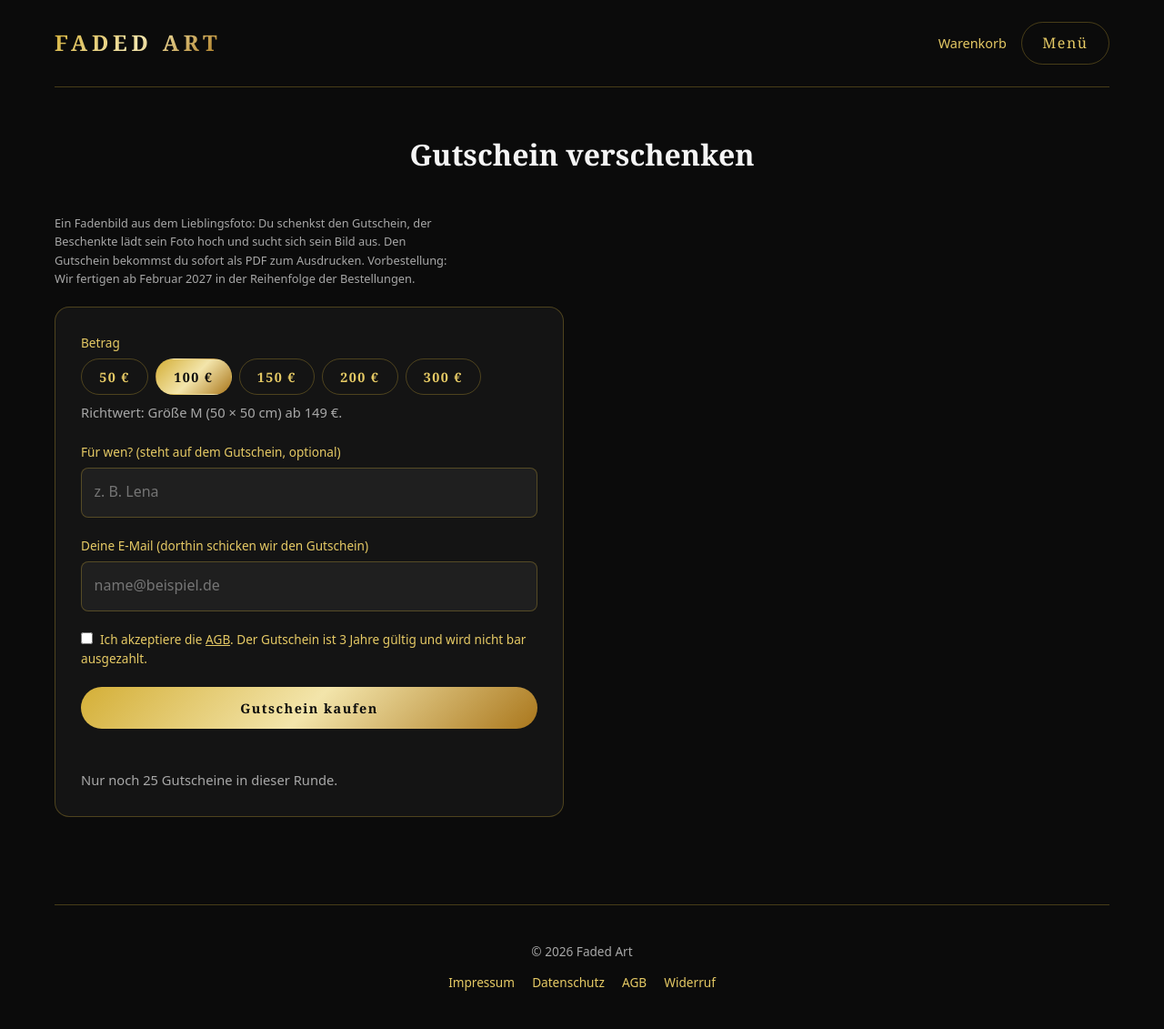
After one commit to fadedArt/faded-art, a Flask app: page /gutschein in a window 1280 px wide. The commit adds this page. Shown: the whole page at 91% size. Run offline with Flask 3, Linux system fonts and the light colour scheme; some web fonts are replaced.

Commit message:
Gutscheine zum Verschenken und Vorbestellen, echte Preise statt Testpreis
- /gutschein: Wertgutschein 50-300 EUR kaufen (Stripe), Code + PDF sofort, Mail an Käufer und dich, Limit 25 (GUTSCHEIN_LIMIT)
- Warenkorb: Gutscheincode einlösen, auch Teilbeträge; deckt er alles, wird ohne Zahlung bestellt
- Testpreis aus (TESTPREIS_QUAD_CENTS=0), Grundpreis 149 EUR bis 50x50 cm (Vorschlag)
- Vorbestell-Hinweis (VORBESTELL_HINWEIS), AGB-Abschnitt Gutscheine, Menü- und Startseiten-Link
- Bereits bezahlte Bilder verschwinden aus dem Warenkorb

Co-Authored-By: Claude Opus 5.5 <noreply@anthropic.com>
Claude-Session: https://claude.ai/code/session_011BzBzknUq7DCmwHEaKUsBt

```diff
--- a/app.py
+++ b/app.py
@@ -1,4 +1,4 @@
-import base64, hashlib, hmac, json, math, mimetypes, os, re, shutil, smtplib, threading, time, urllib.error, urllib.request, uuid
+import base64, hashlib, hmac, json, secrets, math, mimetypes, os, re, shutil, smtplib, threading, time, urllib.error, urllib.request, uuid
 from email.message import EmailMessage
 from datetime import datetime
 from datetime import timedelta
@@ -128,8 +128,72 @@ def lum(rgb):
     return 0.299 * rgb[0] + 0.587 * rgb[1] + 0.114 * rgb[2]
 PINS = {240: 0, 360: 70}                       # Pins -> Aufpreis in €
 BUILD = "b24"   # Versionsnummer: app.py, configure.html, configure.js und style.css müssen dieselbe tragen
-TEST_QUAD_CENTS = int(os.environ.get("TESTPREIS_QUAD_CENTS", "50"))   # Testpreis für ALLE quadratischen Bretter; 0 = aus (Live-Betrieb!)
-BASE_CENTS, BASE_AREA, CENTS_PER_CM2 = 50, 2500, 2.5  # 0,50 € ist noch der Testpreis!
+TEST_QUAD_CENTS = int(os.environ.get("TESTPREIS_QUAD_CENTS", "0"))   # Testpreis für ALLE quadratischen Bretter; 0 = aus (Live-Betrieb)
+BASE_CENTS, BASE_AREA, CENTS_PER_CM2 = 14900, 2500, 2.5   # Vorschlag: 149 € bis 50 x 50 cm, darüber 2,5 Cent je cm² (70 x 70 = 209 €, 100 x 100 = 336 €)
+PREORDER_NOTE = os.environ.get("VORBESTELL_HINWEIS", "Vorbestellung: Wir fertigen ab Februar 2027 in der Reihenfolge der Bestellungen.")
+
+# ---------- Gutscheine (Wertgutscheine, auch zum Vorbestellen) ----------
+VOUCHER_VALUES = (5000, 10000, 15000, 20000, 30000)    # wählbare Werte in Cent
+VOUCHER_LIMIT = int(os.environ.get("GUTSCHEIN_LIMIT", "25"))   # höchstens so viele Gutscheine verkaufen (0 = unbegrenzt)
+VOUCHER_YEARS = 3                                        # gesetzliche Verjährung: 3 Jahre zum Jahresende
+VDIR = os.path.join(DATA_DIR, "gutscheine")
+os.makedirs(VDIR, exist_ok=True)
+_vlock = threading.Lock()
+CODE_RE = re.compile(r"^FA-[A-HJ-NP-Z2-9]{4}-[A-HJ-NP-Z2-9]{4}$")
+
+def voucher_load(code):
+    code = (code or "").strip().upper()
+    if not CODE_RE.match(code):
+        return None
+    try:
+        with open(os.path.join(VDIR, code + ".json")) as f:
+            return json.load(f)
+    except OSError:
+        return None
+
+def voucher_save(v):
+    p = os.path.join(VDIR, v["code"] + ".json")
+    with open(p + ".tmp", "w") as f:
+        json.dump(v, f)
+    os.replace(p + ".tmp", p)
+
+def voucher_sold():
+    return sum(1 for f in os.listdir(VDIR) if f.endswith(".json"))
+
+def voucher_valid_until(created):
+    y = time.localtime(created).tm_year + VOUCHER_YEARS
+    return f"31.12.{y}"
+
+def voucher_ok(v):
+    return bool(v) and v["left"] > 0 and time.time() < time.mktime((time.localtime(v["created"]).tm_year + VOUCHER_YEARS, 12, 31, 23, 59, 59, 0, 0, -1))
+
+def voucher_create(session_id, cents, email, name):
+    """Legt den Gutschein nach bezahlter Zahlung an. Mehrfachmeldung derselben Zahlung erzeugt keinen zweiten."""
+    with _vlock:
+        for f in os.listdir(VDIR):
+            if f.endswith(".json"):
+                v = json.load(open(os.path.join(VDIR, f)))
+                if v.get("session") == session_id:
+                    return v
+        alphabet = "ABCDEFGHJKLMNPQRSTUVWXYZ23456789"
+        while True:
+            code = "FA-" + "".join(secrets.choice(alphabet) for _ in range(4)) + "-" + "".join(secrets.choice(alphabet) for _ in range(4))
+            if not os.path.exists(os.path.join(VDIR, code + ".json")):
+                break
+        v = dict(code=code, cents=cents, left=cents, email=email, name=name, session=session_id, created=time.time(), uses=[])
+        voucher_save(v)
+    threading.Thread(target=voucher_mail, args=(v,), daemon=True).start()
+    return v
+
+def voucher_use(code, cents, use_id):
+    """Zieht cents vom Gutschein ab (einmal je use_id)."""
+    with _vlock:
+        v = voucher_load(code)
+        if not v or use_id in v["uses"]:
+            return
+        v["left"] = max(0, v["left"] - cents)
+        v["uses"].append(use_id)
+        voucher_save(v)
 # Feste Größen (Breite x Höhe in cm) je Format. Einzige Quelle: Frontend liest sie von hier.
 SIZES = {
     "rund": {"S": (30, 30), "M": (50, 50), "L": (70, 70), "XL": (100, 100)},   # Durchmesser in cm
@@ -930,6 +994,140 @@ def admin_file(ref, name):
     return send_file(os.path.join(odir(ref), name), as_attachment=(name != "final.png"), max_age=0)
 
 
+# ---------- Gutscheine: Seiten und PDF ----------
+def voucher_pdf(v):
+    """Gutschein zum Ausdrucken (A5 quer)."""
+    pdf = FPDF(orientation="L", format="A5")
+    pdf.set_auto_page_break(False)
+    pdf.add_page()
+    pdf.set_fill_color(11, 11, 11)
+    pdf.rect(0, 0, 210, 148, style="F")
+    pdf.set_draw_color(212, 175, 55)
+    pdf.set_line_width(0.8)
+    pdf.ellipse(140, 24, 100, 100)
+    pdf.set_text_color(212, 175, 55)
+    pdf.set_font("Helvetica", "B", 26)
+    pdf.set_xy(14, 18)
+    pdf.cell(0, 12, "FADED ART")
+    pdf.set_font("Helvetica", "", 13)
+    pdf.set_text_color(240, 240, 240)
+    pdf.set_xy(14, 34)
+    pdf.cell(0, 8, "Gutschein für ein String-Art-Bild aus deinem Foto")
+    if v.get("name"):
+        pdf.set_xy(14, 46)
+        pdf.cell(0, 8, f"Für: {v['name']}")
+    pdf.set_font("Helvetica", "B", 40)
+    pdf.set_text_color(212, 175, 55)
+    pdf.set_xy(14, 60)
+    pdf.cell(0, 18, euro(v["cents"]).replace("€", "EUR"))   # Standardschrift kennt kein €-Zeichen
+    pdf.set_font("Courier", "B", 20)
+    pdf.set_text_color(255, 255, 255)
+    pdf.set_xy(14, 86)
+    pdf.cell(0, 10, v["code"])
+    pdf.set_font("Helvetica", "", 9.5)
+    pdf.set_text_color(190, 190, 190)
+    pdf.set_xy(14, 102)
+    pdf.multi_cell(120, 5, f"Einlösen: Foto hochladen auf faded-art, Bild gestalten, Code im Warenkorb eingeben. "
+                   f"Gültig bis {voucher_valid_until(v['created'])}. {PREORDER_NOTE} Keine Barauszahlung.")
+    return bytes(pdf.output())
+
+def send_mail(to, subject, text, files=()):
+    """E-Mail über Resend (RESEND_API_KEY) oder SMTP. files: [(Name, MIME-Typ, Bytes)]."""
+    key = os.environ.get("RESEND_API_KEY", "").strip()
+    if key:
+        body = json.dumps({"from": os.environ.get("MAIL_FROM", "Faded Art <onboarding@resend.dev>"), "to": [to], "subject": subject,
+                           "text": text, "attachments": [{"filename": n, "content": base64.b64encode(b).decode()} for n, _, b in files]})
+        req = urllib.request.Request("https://api.resend.com/emails", data=body.encode(), method="POST",
+                                     headers={"Authorization": f"Bearer {key}", "Content-Type": "application/json", "User-Agent": "faded-art"})
+        try:
+            urllib.request.urlopen(req, timeout=60).read()
+        except urllib.error.HTTPError as e:
+            raise RuntimeError(f"Resend {e.code}: {e.read().decode(errors='replace')[:300]}") from None
+    elif os.environ.get("SMTP_HOST"):
+        msg = EmailMessage()
+        msg["Subject"], msg["To"], msg["From"] = subject, to, os.environ.get("SMTP_USER", to)
+        msg.set_content(text)
+        for name, kind, data in files:
+            msg.add_attachment(data, maintype=kind.split("/")[0], subtype=kind.split("/")[1], filename=name)
+        with smtplib.SMTP(os.environ["SMTP_HOST"], int(os.environ.get("SMTP_PORT", "587")), timeout=30) as sm:
+            sm.starttls()
+            sm.login(os.environ["SMTP_USER"], os.environ["SMTP_PASS"])
+            sm.send_message(msg)
+    else:
+        raise RuntimeError("kein E-Mail-Versand eingerichtet")
+
+def voucher_mail(v):
+    """Gutschein als PDF an den Käufer, Kopie an dich."""
+    text = (f"Vielen Dank! Dein Faded-Art-Gutschein über {euro(v['cents'])}:\n\n    {v['code']}\n\n"
+            f"Gültig bis {voucher_valid_until(v['created'])}. Im Anhang als PDF zum Ausdrucken und Verschenken.\n{PREORDER_NOTE}")
+    for to in filter(None, [v.get("email"), os.environ.get("ORDER_MAIL_TO")]):
+        try:
+            send_mail(to, f"Dein Faded-Art-Gutschein {v['code']}", text, [(f"Gutschein-{v['code']}.pdf", "application/pdf", voucher_pdf(v))])
+        except Exception:
+            app.logger.exception("Gutschein-Mail an %s fehlgeschlagen", to)
+
+@app.get("/gutschein")
+def voucher_page():
+    left = (VOUCHER_LIMIT - voucher_sold()) if VOUCHER_LIMIT else None
+    return render_template("gutschein.html", values=VOUCHER_VALUES, left=left, note=PREORDER_NOTE, years=VOUCHER_YEARS)
+
+@app.post("/gutschein/kaufen")
+def voucher_buy():
+    d = request.get_json(silent=True) or {}
+    cents, email, name = d.get("cents"), str(d.get("email", "")).strip(), str(d.get("name", "")).strip()[:60]
+    if cents not in VOUCHER_VALUES:
+        return jsonify(message="Bitte einen Betrag wählen"), 400
+    if not re.match(r"^\S+@\S+\.\S+$", email) or d.get("agb") is not True:
+        return jsonify(message="E-Mail oder AGB-Zustimmung fehlt"), 400
+    if VOUCHER_LIMIT and voucher_sold() >= VOUCHER_LIMIT:
+        return jsonify(message="Die Gutscheine sind leider ausverkauft"), 400
+    if not stripe.api_key:
+        return jsonify(message="Zahlung ist noch nicht eingerichtet (STRIPE_SECRET_KEY fehlt bei Render)"), 500
+    try:
+        s = stripe.checkout.Session.create(
+            mode="payment", locale="de", customer_email=email,
+            line_items=[{"quantity": 1, "price_data": {"currency": "eur", "unit_amount": cents,
+                                                         "product_data": {"name": f"Faded-Art-Gutschein {euro(cents)}" + (f" für {name}" if name else "")}}}],
+            metadata={"gutschein_kauf": str(cents), "gutschein_name": name},
+            success_url=request.host_url + "gutschein/fertig?session_id={CHECKOUT_SESSION_ID}",
+            cancel_url=request.host_url + "gutschein")
+        return jsonify(url=s.url)
+    except Exception as e:
+        app.logger.exception("Stripe-Fehler (Gutschein)")
+        return jsonify(message="Checkout konnte nicht gestartet werden" +
+                       (": " + str(getattr(e, "user_message", None) or e)[:300] if stripe.api_key.startswith(("sk_test", "rk_test")) else "")), 500
+
+@app.get("/gutschein/fertig")
+def voucher_done():
+    sid, v = request.args.get("session_id", ""), None
+    if sid.startswith("cs_") and stripe.api_key:
+        try:
+            v = handle_checkout(stripe.checkout.Session.retrieve(sid))
+        except Exception:
+            app.logger.exception("Gutschein-Sitzung %s konnte nicht geprüft werden", sid)
+    return render_template("gutschein_fertig.html", v=v, until=voucher_valid_until(v["created"]) if v else "", note=PREORDER_NOTE)
+
+@app.get("/gutschein/<code>.pdf")
+def voucher_download(code):
+    v = voucher_load(code)
+    if not v:
+        abort(404)
+    return send_file(__import__("io").BytesIO(voucher_pdf(v)), mimetype="application/pdf", as_attachment=True,
+                     download_name=f"Gutschein-{v['code']}.pdf")
+
+@app.post("/cart/gutschein")
+def cart_voucher():
+    code = str((request.get_json(silent=True) or {}).get("code", "")).strip().upper()
+    if not code:
+        session.pop("voucher", None)
+        return jsonify(ok=True)
+    v = voucher_load(code)
+    if not voucher_ok(v):
+        return jsonify(message="Dieser Gutscheincode ist ungültig, abgelaufen oder schon aufgebraucht."), 400
+    session["voucher"] = v["code"]
+    return jsonify(ok=True, left=v["left"])
+
+
 # ---------- Maschine: holt bezahlte Aufträge (nur mit ADMIN_KEY) ----------
 def machine_job(ref):
     """Alles, was die Spannmaschine braucht: Nagelzahl, Kreisdurchmesser und die Abschnitte [(Farbe, Pins)] in Spannreihenfolge."""
@@ -1003,6 +1201,7 @@ def about():
 @app.get("/success")
 def success():
     session.pop("cart", None)
+    session.pop("voucher", None)
     sid = request.args.get("session_id", "")
     if sid.startswith("cs_") and stripe.api_key:      # Zahlung direkt bei Stripe prüfen: klappt auch ohne eingerichteten Webhook
         try:
@@ -1157,7 +1356,7 @@ def cart_items():
     items, keep = [], []
     for ref in session.get("cart", []):
         m = load(ref)
-        if m and m["status"] == "done":
+        if m and m["status"] == "done" and not m.get("paid"):   # schon bezahlte Bilder fliegen raus
             keep.append(ref)
             items.append({"ref": ref, "title": item_title(m), "cents": price_cents(m), "variant": m.get("variant", "a")})
     session["cart"] = keep
@@ -1189,7 +1388,13 @@ def bad_request(e):
 @app.get("/warenkorb")
 def cart():
     items = cart_items()
-    return render_template("cart.html", items=items, total=sum(i["cents"] for i in items))
+    total = sum(i["cents"] for i in items)
+    v = voucher_load(session.get("voucher"))
+    if not voucher_ok(v):
+        v = None
+        session.pop("voucher", None)
+    disc = min(v["left"], total) if v else 0
+    return render_template("cart.html", items=items, total=total, voucher=v, disc=disc, pay=total - disc, note=PREORDER_NOTE)
 
 @app.post("/cart/add")
 def cart_add():
@@ -1222,6 +1427,31 @@ def checkout():
         return jsonify(message="Der Warenkorb ist leer"), 400
     if not re.match(r"^\S+@\S+\.\S+$", email) or data.get("agb") is not True:
         return jsonify(message="E-Mail oder AGB-Zustimmung fehlt"), 400
+    total = sum(i["cents"] for i in items)
+    v = voucher_load(session.get("voucher"))
+    disc = min(v["left"], total) if voucher_ok(v) else 0
+    if disc and total - disc < 50:                      # Gutschein deckt alles (Stripe nimmt erst ab 0,50 €): ohne Zahlung bestellen
+        use_id = "gs-" + uuid.uuid4().hex
+        voucher_use(v["code"], total, use_id)
+        for i in items:
+            with _meta_lock:
+                m = load(i["ref"])
+                if not m or m.get("paid"):
+                    continue
+                m.update(paid=True, email=email, gutschein=v["code"], stripe_session=use_id)
+                _write(i["ref"], m)
+            threading.Thread(target=notify_owner, args=(i["ref"],), daemon=True).start()
+        session.pop("cart", None)
+        session.pop("voucher", None)
+        return jsonify(url="/success?gutschein=1")
+    if disc:                                             # Teilbetrag: Rabatt anteilig auf die Positionen verteilen
+        rest = disc
+        for n_, i in enumerate(items):
+            cut = rest if n_ == len(items) - 1 else min(rest, round(disc * i["cents"] / total))
+            cut = min(cut, i["cents"])
+            i["cents"] -= cut
+            i["title"] += f" (Gutschein {v['code']} abgezogen)" if cut else ""
+            rest -= cut
     if not stripe.api_key:
         return jsonify(message="Zahlung ist noch nicht eingerichtet (STRIPE_SECRET_KEY fehlt bei Render)"), 500
     if not stripe.api_key.startswith(("sk_", "rk_")):
@@ -1234,7 +1464,8 @@ def checkout():
                 "currency": "eur", "unit_amount": i["cents"],   # Preise kommen nur vom Server
                 "product_data": {"name": i["title"]}}} for i in items],
             shipping_address_collection={"allowed_countries": ["DE", "AT", "CH"]},
-            metadata={"order_refs": ",".join(i["ref"] for i in items)},
+            metadata={"order_refs": ",".join(i["ref"] for i in items),
+                      **({"gutschein": v["code"], "gutschein_cents": str(disc)} if disc else {})},
             success_url=request.host_url + "success?session_id={CHECKOUT_SESSION_ID}",
             cancel_url=request.host_url + "warenkorb")
         return jsonify(url=s.url)
@@ -1303,6 +1534,12 @@ def handle_checkout(s):
     if s["payment_status"] != "paid":           # Klammer-Zugriff statt .get(): läuft mit alten und neuen stripe-Versionen
         return
     meta = s["metadata"] if "metadata" in s else {}
+    email0 = s["customer_email"] if "customer_email" in s else None
+    if "gutschein_kauf" in meta:                 # Gutschein gekauft
+        return voucher_create(s["id"], int(meta["gutschein_kauf"]), email0,
+                              meta["gutschein_name"] if "gutschein_name" in meta else "")
+    if "gutschein" in meta:                      # Bestellung mit Gutschein (Teilbetrag): Guthaben abziehen
+        voucher_use(meta["gutschein"], int(meta["gutschein_cents"]), s["id"])
     refs = meta["order_refs"] if "order_refs" in meta else ""
     email = s["customer_email"] if "customer_email" in s else None
     for ref in refs.split(","):
--- a/static/style.css
+++ b/static/style.css
@@ -113,3 +113,8 @@ mark{background:rgba(212,175,55,.2);color:var(--gold-t);padding:0 .25rem;border-
 .sugg-h{font-size:1rem;margin:1.2rem 0 .3rem;color:var(--gold)}
 .vopt .xp{display:block;font-style:normal;font-weight:700;color:var(--gold);margin-top:.15rem;font-size:.8rem}
 .vopt.wait.drawing canvas{visibility:visible}
+.gs-vals{display:flex;flex-wrap:wrap;gap:.5rem}
+.gs-val{padding:.6rem 1.2rem}
+.gs-val.on{background:var(--grad);color:#0b0b0b;border-color:transparent}
+.gs-code{font-family:ui-monospace,Menlo,monospace;font-size:2rem;letter-spacing:.12em;color:var(--gold-t);margin:1rem 0}
+.linkbtn{background:none;border:0;color:var(--gold-t);text-decoration:underline;cursor:pointer;font:inherit;padding:0}
--- a/templates/agb.html
+++ b/templates/agb.html
@@ -21,7 +21,9 @@
 <p>Es gelten die gesetzlichen Mängelrechte. Bitte melden Sie Transportschäden und Mängel umgehend unter <mark>[E-Mail-Adresse]</mark>, am besten mit Fotos.</p>
 <h2>9. Haftung</h2>
 <p>Wir haften unbeschränkt bei Vorsatz und grober Fahrlässigkeit, bei Verletzung von Leben, Körper und Gesundheit sowie nach dem Produkthaftungsgesetz. Bei leichter Fahrlässigkeit haften wir nur bei Verletzung wesentlicher Vertragspflichten und begrenzt auf den vorhersehbaren, vertragstypischen Schaden.</p>
-<h2>10. Schlussbestimmungen</h2>
+<h2>10. Gutscheine</h2>
+<p>Gutscheine sind Wertgutscheine und können auf dieser Website für Bestellungen eingelöst werden, auch in Teilbeträgen. Sie sind drei Jahre gültig, gerechnet ab Ende des Kaufjahres. Eine Barauszahlung ist ausgeschlossen. Bestellungen mit Gutschein sind Vorbestellungen; die Fertigung erfolgt in der Reihenfolge der Bestellungen ab dem auf der Website genannten Zeitpunkt.</p>
+<h2>11. Schlussbestimmungen</h2>
 <p>Es gilt deutsches Recht unter Ausschluss des UN-Kaufrechts. Zwingende Verbraucherschutzvorschriften des Staates, in dem Sie Ihren gewöhnlichen Aufenthalt haben, bleiben unberührt.</p>
 </article>
 {% endblock %}
--- a/templates/base.html
+++ b/templates/base.html
@@ -20,6 +20,7 @@
     <nav aria-label="Hauptmenü">
       <a href="/configure" class="cta">Jetzt konfigurieren</a>
       <a href="/">Startseite</a>
+      <a href="/gutschein">Gutschein verschenken</a>
       <a href="/ueber-uns">Über uns</a>
     </nav>
   </details></div>
--- /dev/null
+++ b/templates/gutschein.html
@@ -0,0 +1,49 @@
+{% extends "base.html" %}
+{% block title %}Gutschein verschenken – Faded Art{% endblock %}
+{% block desc %}String Art aus einem Foto verschenken: Gutschein kaufen, ausdrucken, der Beschenkte gestaltet sein Bild selbst.{% endblock %}
+{% block content %}
+<section class="block">
+  <h2 class="title">Gutschein verschenken</h2>
+  <p class="hint" style="max-width:60ch;margin-bottom:1.25rem">Ein Fadenbild aus dem Lieblingsfoto: Du schenkst den Gutschein, der Beschenkte lädt sein Foto hoch und sucht sich sein Bild aus. Den Gutschein bekommst du sofort als PDF zum Ausdrucken. {{ note }}</p>
+  {% if left is not none and left <= 0 %}
+  <div class="card"><h3>Ausverkauft</h3><p>Alle Gutscheine für diese Runde sind vergeben. Schau bald wieder vorbei.</p></div>
+  {% else %}
+  <div class="card" style="max-width:560px">
+    <div class="field"><label>Betrag</label>
+      <div class="gs-vals" role="radiogroup" aria-label="Betrag">
+        {% for c in values %}<button type="button" class="btn gs-val{% if loop.index == 2 %} on{% endif %}" data-c="{{ c }}" role="radio" aria-checked="{{ 'true' if loop.index == 2 else 'false' }}">{{ (c // 100) }} €</button>{% endfor %}
+      </div>
+      <p class="hint" style="margin-top:.5rem">Richtwert: Größe M (50 × 50 cm) ab 149 €.</p></div>
+    <div class="field"><label for="gname">Für wen? (steht auf dem Gutschein, optional)</label><input type="text" id="gname" maxlength="60" placeholder="z. B. Lena"></div>
+    <div class="field"><label for="gmail">Deine E-Mail (dorthin schicken wir den Gutschein)</label><input type="email" id="gmail" autocomplete="email" placeholder="name@beispiel.de"></div>
+    <div class="field"><label style="text-transform:none;font-weight:400"><input type="checkbox" id="gagb">Ich akzeptiere die <a href="/agb" target="_blank" rel="noopener">AGB</a>. Der Gutschein ist {{ years }} Jahre gültig und wird nicht bar ausgezahlt.</label></div>
+    <button type="button" class="btn btn-gold" id="gbuy" style="width:100%">Gutschein kaufen</button>
+    <p class="msg" id="gmsg" role="alert"></p>
+    {% if left is not none %}<p class="hint" style="margin-top:.75rem">Nur noch {{ left }} Gutscheine in dieser Runde.</p>{% endif %}
+  </div>
+  {% endif %}
+</section>
+{% endblock %}
+{% block scripts %}
+<script>
+let cents = +(document.querySelector('.gs-val.on') || {}).dataset?.c || 0;
+document.querySelectorAll('.gs-val').forEach(b => b.addEventListener('click', () => {
+  document.querySelectorAll('.gs-val').forEach(x => { x.classList.toggle('on', x === b); x.setAttribute('aria-checked', x === b); });
+  cents = +b.dataset.c;
+}));
+const buy = document.getElementById('gbuy');
+if (buy) buy.addEventListener('click', async () => {
+  const msg = t => document.getElementById('gmsg').textContent = t || '';
+  const email = document.getElementById('gmail').value.trim();
+  if (!/^\S+@\S+\.\S+$/.test(email)) return msg('Bitte eine gültige E-Mail-Adresse eingeben.');
+  if (!document.getElementById('gagb').checked) return msg('Bitte die AGB bestätigen.');
+  buy.disabled = true; msg('');
+  try {
+    const r = await fetch('/gutschein/kaufen', { method: 'POST', headers: { 'Content-Type': 'application/json' },
+      body: JSON.stringify({ cents, email, name: document.getElementById('gname').value.trim(), agb: true }) });
+    const d = await r.json();
+    if (d.url) location.href = d.url; else throw new Error(d.message || 'Unbekannt');
+  } catch (e) { msg('Kauf nicht möglich: ' + e.message); buy.disabled = false; }
+});
+</script>
+{% endblock %}
--- a/templates/index.html
+++ b/templates/index.html
@@ -3,7 +3,7 @@
 <section class="hero">
   <h1 class="gold-text">Ihr Foto als String Art, gespannt aus einem einzigen Faden</h1>
   <p>Laden Sie ein Foto hoch, wählen Sie Größe, Untergrund und Fadenfarbe und sehen Sie das berechnete Ergebnis, bevor Sie bestellen.</p>
-  <div class="cta-row"><a href="/configure" class="btn btn-gold">Jetzt konfigurieren</a><a href="/ueber-uns" class="btn">Unsere Geschichte</a></div>
+  <div class="cta-row"><a href="/configure" class="btn btn-gold">Jetzt konfigurieren</a><a href="/gutschein" class="btn">Gutschein verschenken</a><a href="/ueber-uns" class="btn">Unsere Geschichte</a></div>
 </section>
 
 <section class="block">
--- a/templates/success.html
+++ b/templates/success.html
@@ -3,7 +3,7 @@
 {% block content %}
 <section class="hero">
   <h1 class="gold-text">Vielen Dank für Ihre Bestellung</h1>
-  <p>Ihre Zahlung wird bestätigt. Sie erhalten in Kürze eine E-Mail von Stripe mit dem Beleg. Wir melden uns, sobald Ihr Werk in Fertigung geht.</p>
+  {% if request.args.get('gutschein') %}<p>Ihre Bestellung ist mit dem Gutschein bezahlt.</p>{% else %}<p>Ihre Zahlung wird bestätigt. Sie erhalten in Kürze eine E-Mail von Stripe mit dem Beleg. Wir melden uns, sobald Ihr Werk in Fertigung geht.</p>{% endif %}
   <a href="/" class="btn btn-gold">Zur Startseite</a>
 </section>
 {% endblock %}
```
Also changed, not shown: templates/cart.html (+15 -2 lines), templates/gutschein_fertig.html (added, +17 -0 lines).
